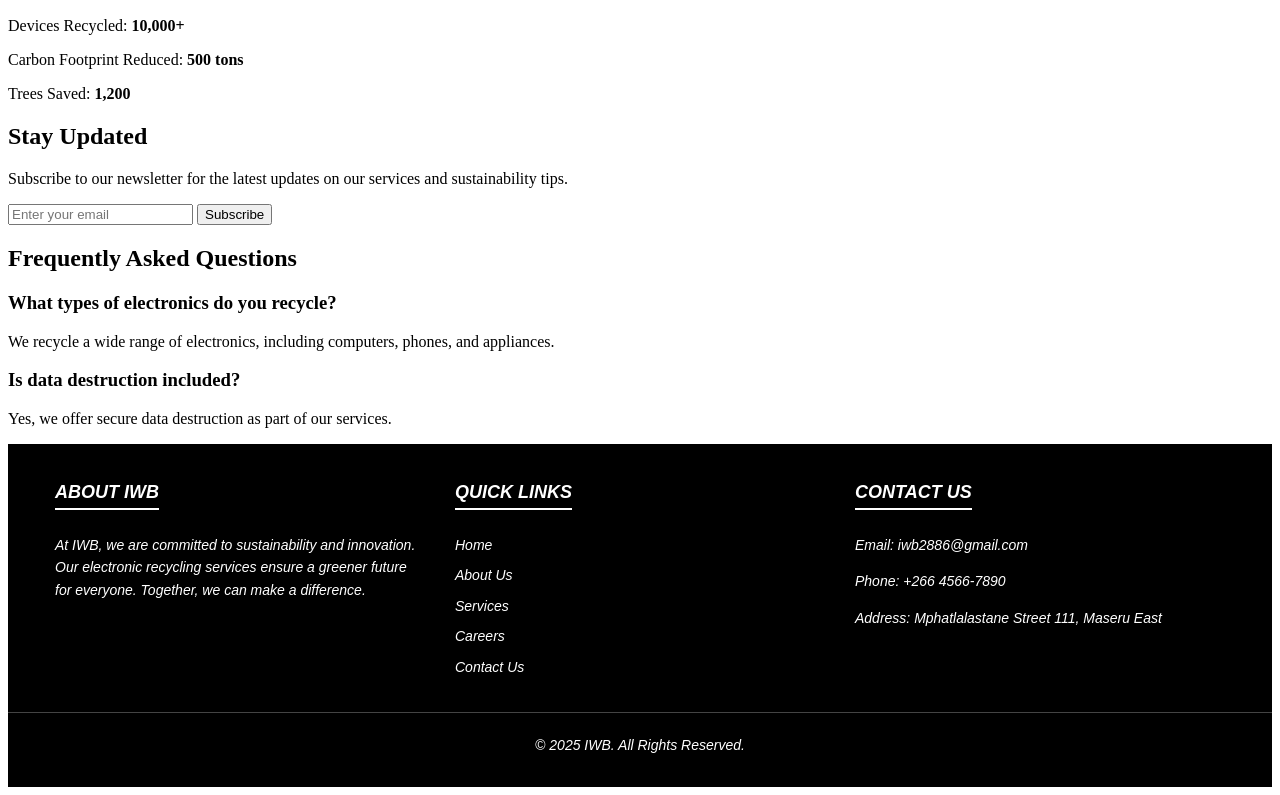
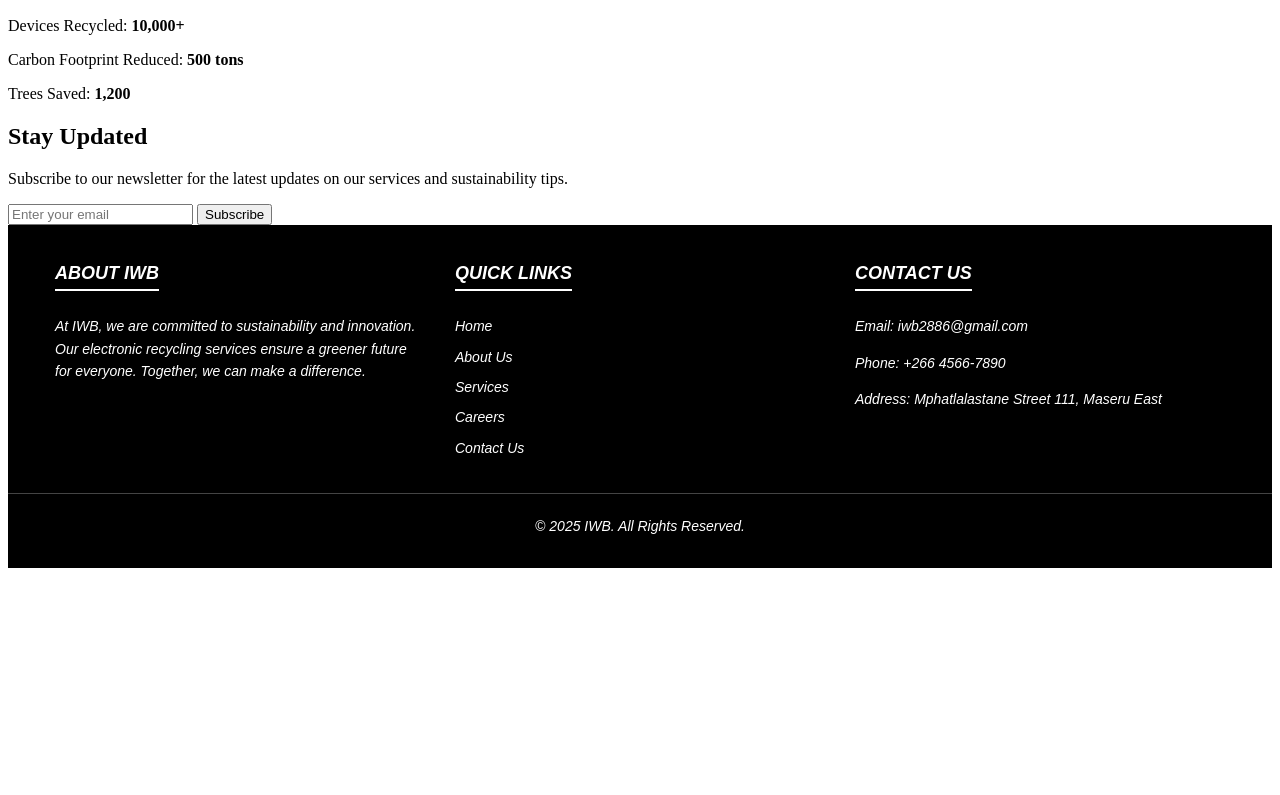
Before and after one commit to Kananelo688/IWB, a plain HTML site: page index.html in a window 1280 px wide. Shown: the part 2160-2955 px from the top of the page. After the commit the page ends 2736 px from the top, so only its background shows below. Drawn offline with Linux system fonts and the light colour scheme.

Commit message:
modified index.html

```diff
--- a/index.html
+++ b/index.html
@@ -106,17 +106,8 @@
             </form>
         </div>
 
-        <div class="faq">
-            <h2>Frequently Asked Questions</h2>
-            <div class="question">
-                <h3>What types of electronics do you recycle?</h3>
-                <p>We recycle a wide range of electronics, including computers, phones, and appliances.</p>
-            </div>
-            <div class="question">
-                <h3>Is data destruction included?</h3>
-                <p>Yes, we offer secure data destruction as part of our services.</p>
-            </div>
-        </div>
+
+
 
     </main>
 
```
